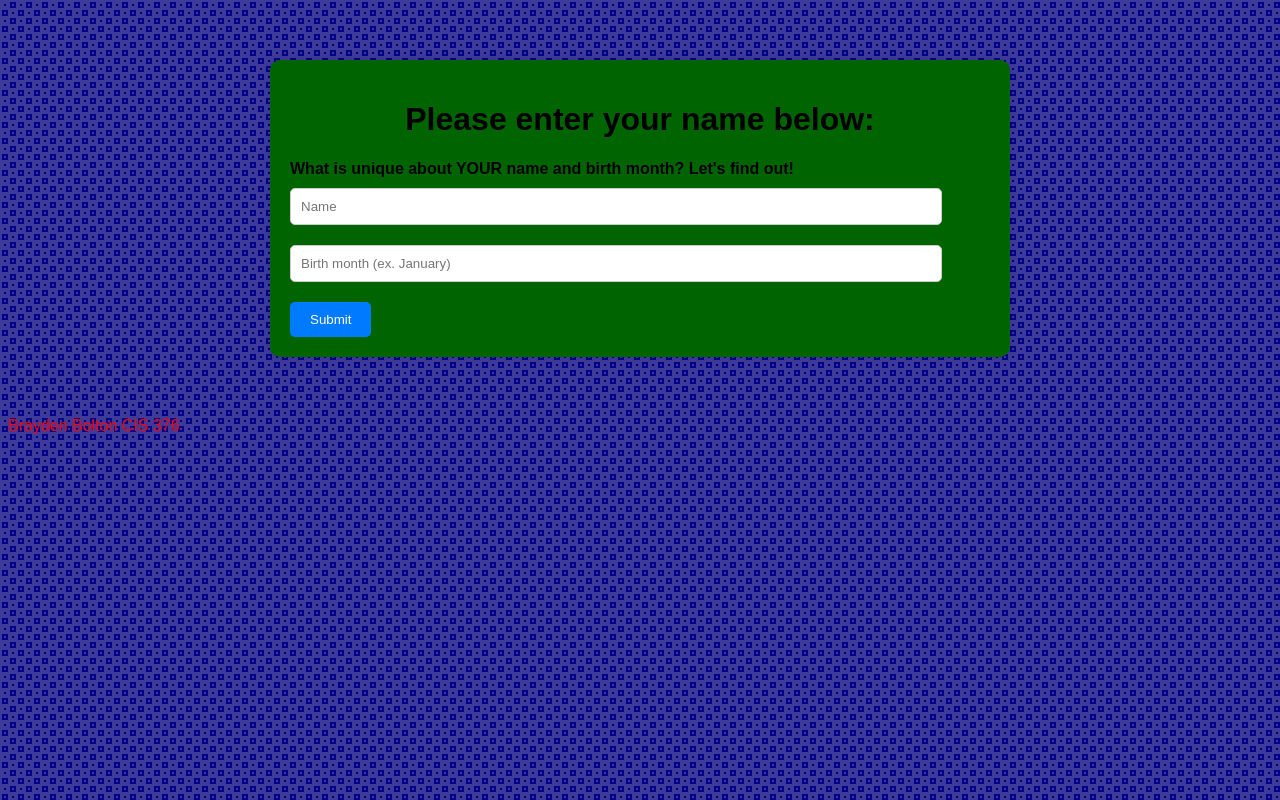
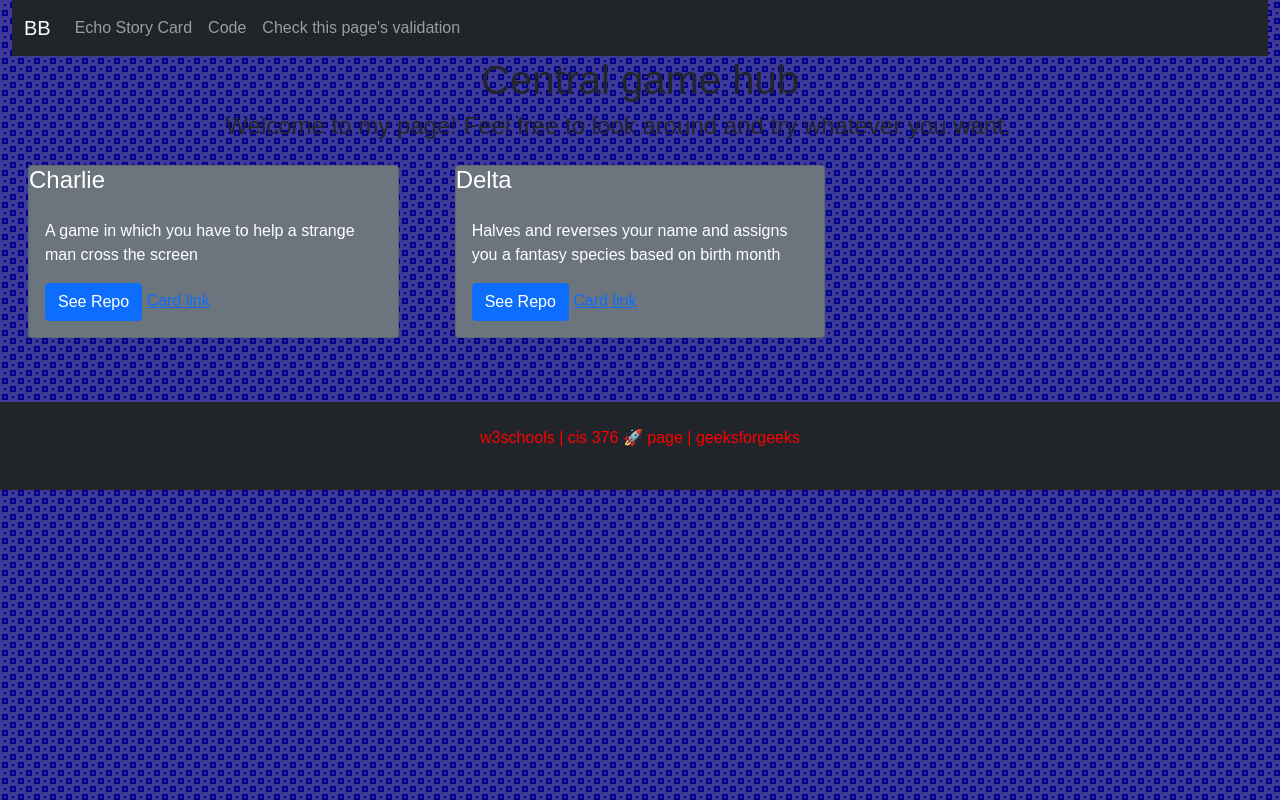
Before and after one commit to bbolton1/delta-lab-brayden, a plain HTML site: page index.html in a window 1280 px wide. Drawn offline with nearby package versions, Linux system fonts and the light colour scheme.

Commit message:
Update index.html

```diff
--- a/index.html
+++ b/index.html
@@ -2,26 +2,116 @@
 <html lang="en" >
 <head>
   <meta charset="UTF-8">
-  <title>Delta Lab</title>
-  <link type= "text/css" rel="stylesheet" href="./styles/style.css">
-  <meta name="viewport" content="width=device-width, initial-scale=1">
+  <title>CodePen - bs5-card-and-hamburger</title>
+  <meta name="viewport" content="width=device-width, initial-scale=1"><link rel="stylesheet" href="https://cdnjs.cloudflare.com/ajax/libs/normalize/5.0.0/normalize.min.css">
+<link rel='stylesheet' href='https://cdnjs.cloudflare.com/ajax/libs/bootstrap/5.0.2/css/bootstrap.min.css'><link rel="stylesheet" href="./styles/style.css">
 
 </head>
 <body>
-    <div class="container">
-     <h1>Please enter your name below:</h1>
-      <label for="name"><strong>What is unique about YOUR name and birth month? Let's find out!</strong></label>
-        <input type="text" id="name" placeholder="Name">
-        <input type="text" id="birthMonth" placeholder="Birth month (ex. January)">
-        <button onclick="displayResults()">Submit</button>
-        <div id="fullOutput"></div>
+<!-- partial:index.partial.html -->
+
+<div class="container-fluid">
+
+  <!--  nav bor  -->
+  <nav class="navbar navbar-expand-sm bg-dark navbar-dark">
+    <div class="container-fluid">
+      <a class="navbar-brand" href="https://github.com/bbolton1" target="_blank">BB</a>
+      <button class="navbar-toggler" type="button" data-bs-toggle="collapse" data-bs-target="#collapsibleNavbar">
+        <span class="navbar-toggler-icon"></span>
+      </button>
+      <div class="collapse navbar-collapse" id="collapsibleNavbar">
+        <ul class="navbar-nav">
+          <li class="nav-item">
+            <a class="nav-link" href="https://gist.github.com/barrycumbie/2734a9660bacf7cbcc73c65abee0a1c6" target="_blank">Echo Story Card</a>
+          </li>
+          <li class="nav-item">
+            <a class="nav-link" href="https://github.com/bbolton1/brayden-cis376-echo" target="_blank">Code</a>
+          </li>
+          <li class="nav-item">
+            <a class="nav-link" href="https://validator.w3.org/nu/?showsource=yes&doc=https%3A%2F%2Fbbolton1.github.io%2Fbrayden-cis376-echo%2F" target="_blank">Check this page's validation</a>
+          </li>
+        </ul>
+      </div>
     </div>
-    <script src="./scripts/script.js"></script>
-  <footer>Brayden Bolton CIS 376</footer>
-<!-- partial -->
+  </nav>
+
+  <div class="row">
+
+    <div id="titleBar" class="col-md-8 offset-md-2">
+
+      <h1>Central game hub</h1>
+      <h4>Welcome to my page! Feel free to look around and try whatever you want. </h4>
+            <!-- <p class="container d-flex align-items-center justify-content-center"> -->
+      <!-- <span class="text-center">
+        <p>
+          <svg viewBox="0 0 512 512" width="50" title="asterisk">
+            <path d="M478.21 334.093L336 256l142.21-78.093c11.795-6.477 15.961-21.384 9.232-33.037l-19.48-33.741c-6.728-11.653-21.72-15.499-33.227-8.523L296 186.718l3.475-162.204C299.763 11.061 288.937 0 275.48 0h-38.96c-13.456 0-24.283 11.061-23.994 24.514L216 186.718 77.265 102.607c-11.506-6.976-26.499-3.13-33.227 8.523l-19.48 33.741c-6.728 11.653-2.562 26.56 9.233 33.037L176 256 33.79 334.093c-11.795 6.477-15.961 21.384-9.232 33.037l19.48 33.741c6.728 11.653 21.721 15.499 33.227 8.523L216 325.282l-3.475 162.204C212.237 500.939 223.064 512 236.52 512h38.961c13.456 0 24.283-11.061 23.995-24.514L296 325.282l138.735 84.111c11.506 6.976 26.499 3.13 33.227-8.523l19.48-33.741c6.728-11.653 2.563-26.559-9.232-33.036z" />
+          </svg>
+
+          <svg viewBox="0 0 640 512" width="100" title="battery-quarter">
+
+            <path d="M544 160v64h32v64h-32v64H64V160h480m16-64H48c-26.51 0-48 21.49-48 48v224c0 26.51 21.49 48 48 48h512c26.51 0 48-21.49 48-48v-16h8c13.255 0 24-10.745 24-24V184c0-13.255-10.745-24-24-24h-8v-16c0-26.51-21.49-48-48-48zm-336 96H96v128h128V192z" />
+          </svg>
+
+          <svg viewBox="0 0 448 512" width="60" title="arrow-right">
+            <path d="M190.5 66.9l22.2-22.2c9.4-9.4 24.6-9.4 33.9 0L441 239c9.4 9.4 9.4 24.6 0 33.9L246.6 467.3c-9.4 9.4-24.6 9.4-33.9 0l-22.2-22.2c-9.5-9.5-9.3-25 .4-34.3L311.4 296H24c-13.3 0-24-10.7-24-24v-32c0-13.3 10.7-24 24-24h287.4L190.9 101.2c-9.8-9.3-10-24.8-.4-34.3z" />
+          </svg>
+
+          <svg viewBox="0 0 640 512" width="100" title="battery-full">
+            <path d="M544 160v64h32v64h-32v64H64V160h480m16-64H48c-26.51 0-48 21.49-48 48v224c0 26.51 21.49 48 48 48h512c26.51 0 48-21.49 48-48v-16h8c13.255 0 24-10.745 24-24V184c0-13.255-10.745-24-24-24h-8v-16c0-26.51-21.49-48-48-48zm-48 96H96v128h416V192z" />
+          </svg>
+
+        </p>
+      </span> -->
+
+    </div>
+
+  </div>
+
+  <div class="row">
+
+    <div class="col-md-4">
+      <div class="card m-3 bg-secondary text-white">
+        <h4 class="card-title">Charlie</h4>
+        <div class="card-body">
+          <!-- <img class="card-img-top img-responsive" src="img_avatar1.png" alt="Card image"> -->
+          <p class="card-text">A game in which you have to help a strange man cross the screen</p>
+          <a href="https://github.com/bbolton1/CIS376-Charlie-Brayden" class="btn btn-primary" target="_blank">See Repo</a>
+          <a href="https://gist.github.com/barrycumbie/194304d1a9f79f9bf640319d56139ce7" class="card-link" target="_blank">Card link</a>
+
+<!--           <a href="#" class="card-link">Another link</a> -->
+        </div>
+      </div>
+    </div>
+
+    <div class="col-md-4">
+      <div class="card m-3 bg-secondary text-white">
+        <h4 class="card-title">Delta</h4>
+        <div class="card-body">
+          <!-- <img class="card-img-top" src="img_avatar1.png" alt="Card image"> -->
+          <p class="card-text">Halves and reverses your name and assigns you a fantasy species based on birth month</p>
+          <a href="https://github.com/bbolton1/delta-lab-brayden" class="btn btn-primary" target="_blank">See Repo</a>
+          <a href="https://gist.github.com/barrycumbie/78bd9837931e83734f319ae043364ef5" class="card-link" target="_blank">Card link</a>
+<!--           <a href="#" class="card-link">Another link</a> -->
+        </div>
+      </div>
+    </div>
+
+    <div class="mt-5 p-4 bg-dark text-white text-center">
+      <footer>
+      <p>w3schools | cis 376 🚀 page | geeksforgeeks</p>
+      </footer>
+    </div>
+
+    <!-- closes main content container   -->
+  </div>
+
+  <!-- partial -->
 <script src='https://cdnjs.cloudflare.com/ajax/libs/jquery/3.7.1/jquery.min.js'></script>
 <script src='https://cdnjs.cloudflare.com/ajax/libs/jqueryui/1.13.2/jquery-ui.min.js'></script>
-<script src='https://cdnjs.cloudflare.com/ajax/libs/twitter-bootstrap/5.3.3/js/bootstrap.min.js'></script><script  src="./script.js"></script>
+<script src='https://cdnjs.cloudflare.com/ajax/libs/bootstrap/5.3.2/js/bootstrap.min.js'></script>
+<script src="./scripts/script.js"></script>
 
+</div>
 </body>
 </html>
```
